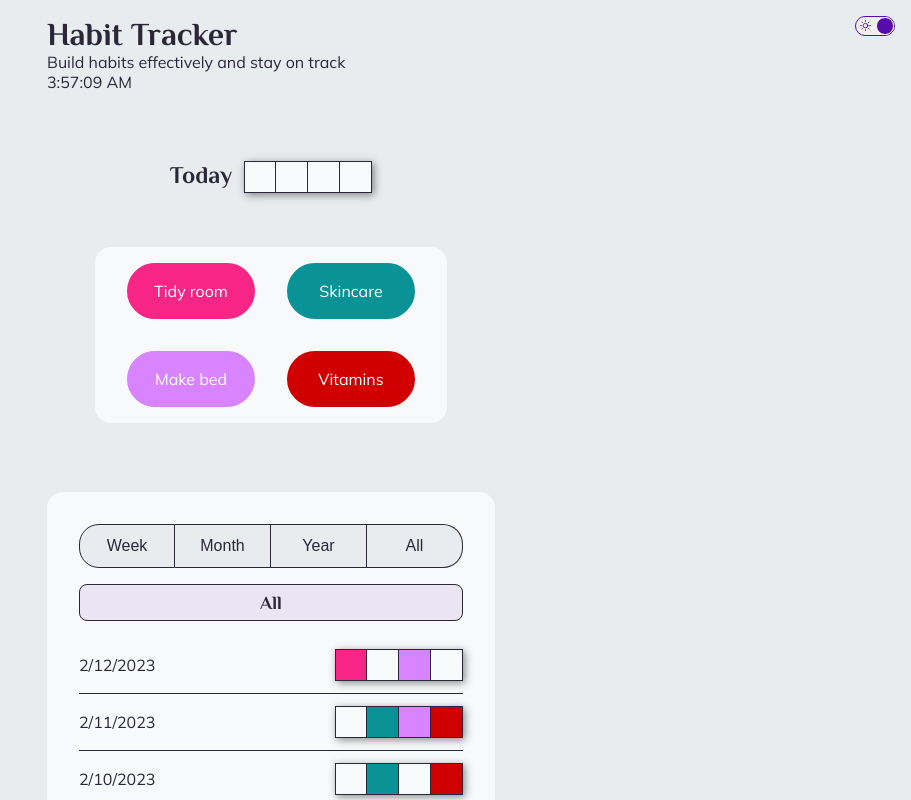
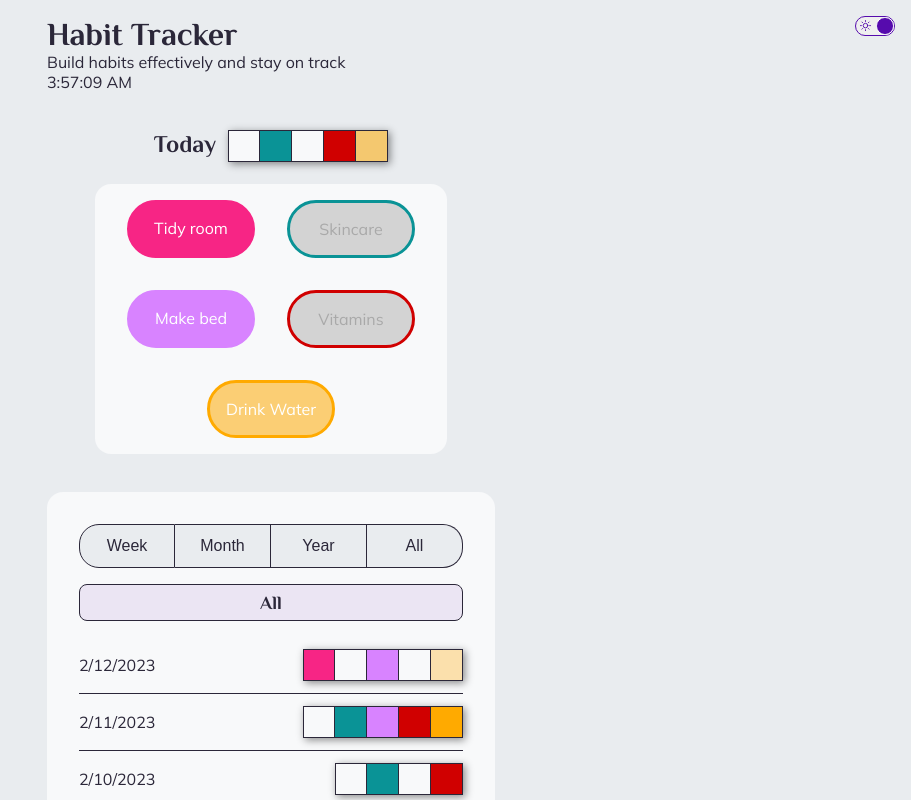
Before and after one commit to jennstirpe/habit-tracker, a React (Create React App) app: page / in a window 1280 px wide. Shown: the top 800 px of the page, without its empty margins (369-1280 px from the left). Built offline with nearby package versions, Linux system fonts and the light colour scheme.

Commit message:
Setup styles for quantity type habits

```diff
--- a/src/App.js
+++ b/src/App.js
@@ -68,10 +68,62 @@ function App() {
       color: "#d00000",
       type: "check",
     },
+    {
+      id: 5,
+      name: "Drink Water",
+      color: "#ffaa00",
+      type: "quantity",
+      goal: {
+        amt: 80,
+        unit: "ounces"
+      }
+    },
   ]);
 
 /* CURRENT DAY CHECKLIST */
-  const [ currentDayChecklist, setCurrentDayChecklist ] = useState([]);
+  // const [ currentDayChecklist, setCurrentDayChecklist ] = useState([]);
+  const [ currentDayChecklist, setCurrentDayChecklist ] = useState([
+    {
+      id: 1,
+      name: "Tidy room",
+      color: "#f72585",
+      type: "check",
+      complete: false
+    },
+    {
+      id: 2,
+      name: "Skincare",
+      color: "#0a9396",
+      type: "check",
+      complete: true
+    },
+    {
+      id: 3,
+      name: "Make bed",
+      color: "#d883ff",
+      type: "check",
+      complete: false
+    },
+    {
+      id: 4,
+      name: "Vitamins",
+      color: "#d00000",
+      type: "check",
+      complete: true
+    },
+    {
+      id: 6,
+      name: "Drink Water",
+      color: "#ffaa00",
+      type: "quantity",
+      goal: {
+        currentAmt: 70,
+        goalAmt: 80,
+        unit: "ounces"
+      },
+      complete: false
+    },
+  ]);
 
 /* TRACKING HISTORY */
   const [ history, setHistory ] = useState([
@@ -83,24 +135,40 @@ function App() {
           id: 'Tidy room',
           name: "Tidy Room",
           color: "#f72585",
+          type: "check",
           complete: true
         },
         {
           id: 'Skincare',
           name: "Skincare",
           color: "#0a9396",
+          type: "check",
           complete: false
         },
         {
           id: 'Make bed',
           name: "Make bed",
           color: "#d883ff",
+          type: "check",
           complete: true
         },
         {
           id: 'Vitamins',
           name: "Vitamins",
           color: "#d00000",
+          type: "check",
+          complete: false
+        },
+        {
+          id: "Drink Water",
+          name: "Drink Water",
+          color: "#ffaa00",
+          type: "quantity",
+          goal: {
+            currentAmt: 40,
+            goalAmt: 80,
+            unit: "ounces"
+          },
           complete: false
         },
       ]
@@ -113,24 +181,40 @@ function App() {
           id: 'Tidy room',
           name: "Tidy Room",
           color: "#f72585",
+          type: "check",
           complete: false
         },
         {
           id: 'Skincare',
           name: "Skincare",
           color: "#0a9396",
+          type: "check",
           complete: true
         },
         {
           id: 'Make bed',
           name: "Make bed",
           color: "#d883ff",
+          type: "check",
           complete: true
         },
         {
           id: 'Vitamins',
           name: "Vitamins",
           color: "#d00000",
+          type: "check",
+          complete: true
+        },
+        {
+          id: "Drink Water",
+          name: "Drink Water",
+          color: "#ffaa00",
+          type: "quantity",
+          goal: {
+            currentAmt: 80,
+            goalAmt: 80,
+            unit: "ounces"
+          },
           complete: true
         },
       ]
@@ -143,24 +227,28 @@ function App() {
           id: 'Tidy room',
           name: "Tidy Room",
           color: "#f72585",
+          type: "check",
           complete: false
         },
         {
           id: 'Skincare',
           name: "Skincare",
           color: "#0a9396",
+          type: "check",
           complete: true
         },
         {
           id: 'Make bed',
           name: "Make bed",
           color: "#d883ff",
+          type: "check",
           complete: false
         },
         {
           id: 'Vitamins',
           name: "Vitamins",
           color: "#d00000",
+          type: "check",
           complete: true
         },
       ]
@@ -173,24 +261,28 @@ function App() {
           id: 'Tidy room',
           name: "Tidy Room",
           color: "#f72585",
+          type: "check",
           complete: true
         },
         {
           id: 'Skincare',
           name: "Skincare",
           color: "#0a9396",
+          type: "check",
           complete: true
         },
         {
           id: 'Make bed',
           name: "Make bed",
           color: "#d883ff",
+          type: "check",
           complete: true
         },
         {
           id: 'Vitamins',
           name: "Vitamins",
           color: "#d00000",
+          type: "check",
           complete: false
         },
       ]
@@ -203,24 +295,28 @@ function App() {
           id: 'Tidy room',
           name: "Tidy Room",
           color: "#f72585",
+          type: "check",
           complete: true
         },
         {
           id: 'Skincare',
           name: "Skincare",
           color: "#0a9396",
+          type: "check",
           complete: false
         },
         {
           id: 'Make bed',
           name: "Make bed",
           color: "#d883ff",
+          type: "check",
           complete: true
         },
         {
           id: 'Vitamins',
           name: "Vitamins",
           color: "#d00000",
+          type: "check",
           complete: false
         },
       ]
@@ -233,24 +329,28 @@ function App() {
           id: 'Tidy room',
           name: "Tidy Room",
           color: "#f72585",
+          type: "check",
           complete: true
         },
         {
           id: 'Skincare',
           name: "Skincare",
           color: "#0a9396",
+          type: "check",
           complete: false
         },
         {
           id: 'Make bed',
           name: "Make bed",
           color: "#d883ff",
+          type: "check",
           complete: false
         },
         {
           id: 'Vitamins',
           name: "Vitamins",
           color: "#d00000",
+          type: "check",
           complete: false
         },
       ]
@@ -263,24 +363,28 @@ function App() {
           id: 'Tidy room',
           name: "Tidy Room",
           color: "#f72585",
+          type: "check",
           complete: false
         },
         {
           id: 'Skincare',
           name: "Skincare",
           color: "#0a9396",
+          type: "check",
           complete: false
         },
         {
           id: 'Make bed',
           name: "Make bed",
           color: "#d883ff",
+          type: "check",
           complete: true
         },
         {
           id: 'Vitamins',
           name: "Vitamins",
           color: "#d00000",
+          type: "check",
           complete: true
         },
       ]
@@ -294,7 +398,12 @@ function App() {
 
     const newHabitsList = copyHabitsList.map(habit => {
       const newId = habit.name;
-      return { id: newId, name: habit.name, color: habit.color, complete: false }
+      if (habit.type === "check") {
+        return { id: newId, name: habit.name, color: habit.color, type: habit.type, complete: false }
+      } else {
+        return { id: newId, name: habit.name, color: habit.color, type: habit.type, goal: { currentAmt: 0, goalAmt: habit.goal.amt, unit: habit.goal.unit }, complete: false }
+      }
+
     })
 
 
@@ -314,7 +423,21 @@ function App() {
   function toggleHabitComplete(id) {
     setCurrentDayChecklist(currentDayChecklist.map(habit => {
       if(habit.id === id) {
+
+          return {...habit, complete: !habit.complete}
+
+      } else {
+        return habit
+      }
+    }))
+  }
+
+  function changeHabitCompleteAmt(id) {
+    setCurrentDayChecklist(currentDayChecklist.map(habit => {
+      if(habit.id === id) {
+
         return {...habit, complete: !habit.complete}
+
       } else {
         return habit
       }
@@ -376,6 +499,11 @@ function App() {
       }
 
 
+      <footer>
+          <div>buttons</div>
+          <div>info(reset)</div>
+          <div>tools</div>
+      </footer>
 
 
     </>
--- a/src/components/main/display/Checklist.js
+++ b/src/components/main/display/Checklist.js
@@ -1,8 +1,10 @@
-import { StyledChecklist } from "../styled/display/Checklist.styled"
+import { StyledChecklist } from "../styled/display/Checklist.styled";
+import QuantityInput from "../forms/QuantityInput";
 
 export default function Checklist({ currentDayChecklist, toggleHabitComplete }) {
 
   const todaysHabits = currentDayChecklist;
+
 
 
   function handleToggleComplete(id) {
@@ -15,6 +17,7 @@ export default function Checklist({ currentDayChecklist, toggleHabitComplete })
       <div className="checklist">
         {
           todaysHabits && todaysHabits.map(habit => {
+            if (habit.type === "check") {
               return <div
                 onClick={() => handleToggleComplete(habit.id)}
                 className= "checklist-item"
@@ -22,7 +25,43 @@ export default function Checklist({ currentDayChecklist, toggleHabitComplete })
                 key={habit.id}>
                   <p>{habit.name}</p>
                 </div>
+            } else {
+                if (habit.goal.currentAmt === 0) {
+                  return <div
+                    onClick={() => handleToggleComplete(habit.id)}
+                    className= "checklist-item"
+                    style={{"border": `3px solid ${habit.color}`}}
+                    key={habit.id}>
+                      <p>{habit.name}</p>
+                    </div>
+                } else if (habit.goal.currentAmt === habit.goal.goalAmt) {
+                  return <div
+                    onClick={() => handleToggleComplete(habit.id)}
+                    className= "checklist-item"
+                    style={{"color": "darkGray", "background": "lightGray", "border": `3px solid ${habit.color}`}}
+                    key={habit.id}>
+                      <p>{habit.name}</p>
+                    </div>
+                } else {
+                  let percentageComplete = Math.round(habit.goal.currentAmt / habit.goal.goalAmt * 100);
+                  if (percentageComplete < 10) {
+                    percentageComplete = 10;
+                  }
+
+                  return <div
+                    onClick={() => handleToggleComplete(habit.id)}
+                    className= "checklist-item"
+                    style={percentageComplete < 50 ? {"background": `${habit.color}${percentageComplete}`, "border": `3px solid ${habit.color}`} : {"color": "white", "background": `${habit.color}${percentageComplete}`, "border": `3px solid ${habit.color}`}}
+                    key={habit.id}
+                    >
+                      <p>{habit.name}</p>
+                    </div>
+                }
+            }
           })
+        }
+        {
+          // <QuantityInput />
         }
       </div>
     </StyledChecklist>
--- a/src/components/main/display/CurrentDay.js
+++ b/src/components/main/display/CurrentDay.js
@@ -1,6 +1,7 @@
 import Checklist from "./Checklist";
 import DisplayBar from "./DisplayBar";
 import { StyledCurrentDay } from "../styled/display/CurrentDay.styled";
+
 
 export default function CurrentDay({ currentDayChecklist, toggleHabitComplete, date }) {
   return (
@@ -13,8 +14,6 @@ export default function CurrentDay({ currentDayChecklist, toggleHabitComplete, d
 
       <Checklist currentDayChecklist={currentDayChecklist} toggleHabitComplete={toggleHabitComplete} />
 
-
-
     </StyledCurrentDay>
   )
 }
--- a/src/components/main/display/DisplayBar.js
+++ b/src/components/main/display/DisplayBar.js
@@ -7,11 +7,28 @@ export default function DisplayBar({ checklist }) {
     <StyledDisplayBar>
         {
             checklist.map(habit => {
-                if(habit.complete) {
-                    return <div className="habit-box" key={habit.id} style={{'background' : `${habit.color}`}}></div>
+                if (habit.type === "check") {
+                    if(habit.complete) {
+                        return <div className="habit-box" key={habit.id} style={{'background' : `${habit.color}`}}></div>
+                    } else {
+                        return <div className="habit-box" key={habit.id}></div>
+                    }
                 } else {
-                    return <div className="habit-box" key={habit.id}></div>
+                    if (habit.goal.currentAmt === 0) {
+                        return <div className="habit-box" key={habit.id}></div>
+                    } else if (habit.goal.currentAmt === habit.goal.goalAmt) {
+                        return <div className="habit-box" key={habit.id} style={{'background' : `${habit.color}`}}></div>
+                    } else {
+                        let percentageComplete = Math.round(habit.goal.currentAmt / habit.goal.goalAmt * 100);
+                        if (percentageComplete < 10) {
+                            percentageComplete = 10;
+                        }
+
+                        return <div className="habit-box" key={habit.id} style={{'background' : `${habit.color}${percentageComplete}`}}></div>
+                    }
+
                 }
+
             })
         }
     </StyledDisplayBar>
--- /dev/null
+++ b/src/components/main/forms/QuantityInput.js
@@ -0,0 +1,7 @@
+import { StyledQuantityInput } from "../styled/forms/QuantityInput.styled"
+
+export default function QuantityInput() {
+  return (
+    <StyledQuantityInput>QuantityInput</StyledQuantityInput>
+  )
+}
--- a/src/components/main/styled/display/Checklist.styled.js
+++ b/src/components/main/styled/display/Checklist.styled.js
@@ -30,13 +30,14 @@ export const StyledChecklist = styled.section`
     }
 
     .checklist-item {
-        color: blue;
         width: 8rem;
         padding: 1rem;
         margin: 1rem 0;
         text-align: center;
         border-radius: 2rem;
         transition: all 150ms linear;
+        background: ${({theme}) => theme.colors.bgSecondary};
+        color: ${({theme}) => theme.colors.textMain};
 
         &:hover {
             cursor: pointer;
--- /dev/null
+++ b/src/components/main/styled/forms/QuantityInput.styled.js
@@ -0,0 +1,5 @@
+import styled from "styled-components";
+
+export const StyledQuantityInput = styled.form`
+    background: red;
+`;
```
Lines whose indentation alone changed are shown as unchanged.
